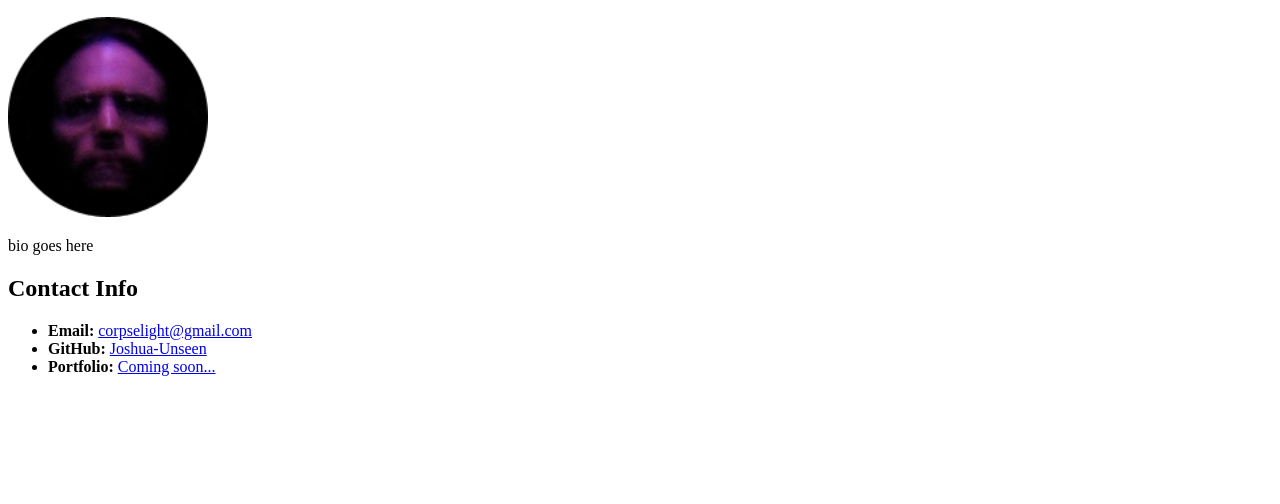
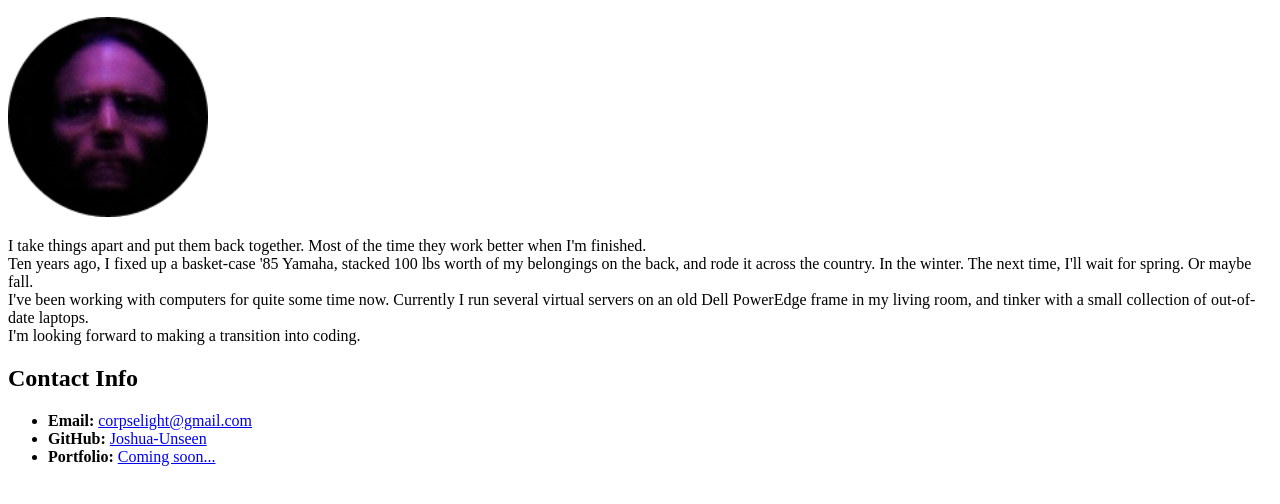
Before and after one commit to joshua-unseen/StudentBio, a plain HTML site: page index.html in a window 1280 px wide. Shown: the part 110-614 px from the top of the page. Drawn offline with Linux system fonts and the light colour scheme.

Commit message:
bio written.

```diff
--- a/index.html
+++ b/index.html
@@ -7,7 +7,14 @@
         <h1>Student Bio</h1>
         <h2>Joshua Richardson</h2>
         <img src="images/itme.png" alt="artsy self-portrait" height="200px" width="200px">
-        <p>bio goes here</p>
+        <p>
+            I take things apart and put them back together.  Most of the time they work better when I'm finished.<br>
+            Ten years ago, I fixed up a basket-case '85 Yamaha, stacked 100 lbs worth of my belongings on the back, and rode it across the country.
+            In the winter.  The next time, I'll wait for spring.  Or maybe fall.<br>
+            I've been working with computers for quite some time now.  Currently I run several virtual servers on an old Dell PowerEdge frame in my living room,
+            and tinker with a small collection of out-of-date laptops.<br>
+            I'm looking forward to making a transition into coding.
+        </p>
         <h2>Contact Info</h2>
         <ul>
             <li><strong>Email: </strong><a href="mailto:corpselight@gmail.com">corpselight@gmail.com</a></li>
```
